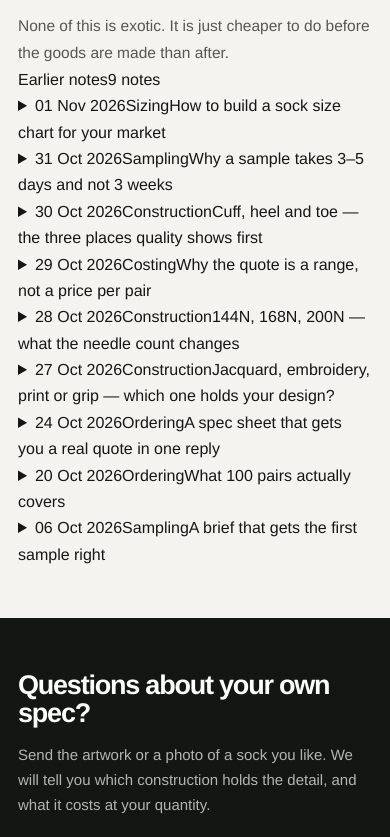
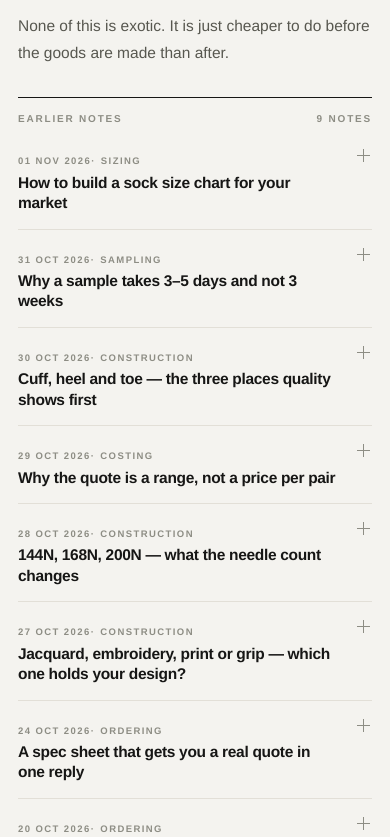
Before and after one commit to Bettywang888/mingzhi-socks, a plain HTML site: page news.html in a window 390 px wide. Shown: the part 3907-4744 px from the top of the page. Drawn offline with Linux system fonts and the light colour scheme.

Commit message:
Add files via upload

```diff
--- a/assets/style.css
+++ b/assets/style.css
@@ -472,3 +472,37 @@ a{color:inherit;text-decoration:none}
 .dl .dl-meta{font-size:10.5px;letter-spacing:.16em;text-transform:uppercase;color:var(--ink-3);
   margin-top:14px}
 @media (max-width:760px){.dl{grid-template-columns:1fr;align-items:start;gap:22px}}
+
+/* ---------- news archive (collapsed older posts) ---------- */
+.arch{margin:clamp(30px,4vw,46px) 0 0;border-top:1px solid var(--ink)}
+.arch-hd{display:flex;justify-content:space-between;align-items:baseline;gap:20px;
+  padding:13px 0 4px;font-size:10px;letter-spacing:.18em;text-transform:uppercase;
+  color:var(--ink-3);font-weight:600}
+.arch details{border-bottom:1px solid var(--line)}
+.arch summary{position:relative;display:flex;align-items:baseline;gap:20px;cursor:pointer;
+  padding:19px 40px 19px 0;list-style:none}
+.arch summary::-webkit-details-marker{display:none}
+.arch summary::marker{content:""}
+.arch summary:hover .a-title{color:var(--accent-2)}
+.a-meta{flex:0 0 96px;font-size:9.5px;letter-spacing:.15em;text-transform:uppercase;
+  color:var(--ink-3);font-weight:600;line-height:1.6}
+.a-meta time,.a-meta span{display:block}
+.a-title{flex:1;font-size:17px;font-weight:600;letter-spacing:-.02em;line-height:1.32;
+  transition:color .28s}
+.a-plus{position:absolute;right:2px;top:24px;width:13px;height:13px}
+.a-plus::before,.a-plus::after{content:"";position:absolute;left:0;top:6px;width:13px;height:1px;
+  background:var(--ink-3);transition:transform .3s,opacity .3s}
+.a-plus::after{transform:rotate(90deg)}
+.arch details[open] .a-plus::after{transform:rotate(0deg);opacity:0}
+.arch details[open] summary{padding-bottom:4px}
+.a-body{padding:6px 0 24px}
+.a-body p{font-size:15px;line-height:1.72;color:var(--ink-2);margin:0 0 14px}
+.a-body p:last-child{margin-bottom:0}
+@media (max-width:640px){
+  .arch summary{display:block;padding:15px 32px 15px 0}
+  .a-meta{margin-bottom:6px}
+  .a-meta time,.a-meta span{display:inline}
+  .a-meta span::before{content:"·";margin-right:5px}
+  .a-title{display:block;font-size:15.5px}
+  .a-plus{top:18px}
+}
```
